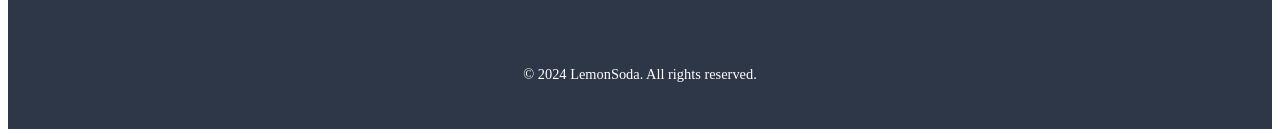
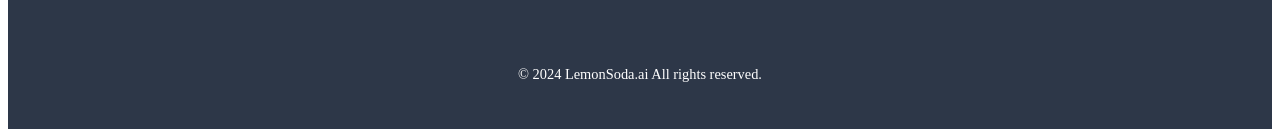
Before and after one commit to nithinag10/darwin-front-end, a SvelteKit app: page /simulation-scope in a window 1280 px wide. Shown: the part 1697-1831 px from the top of the page. Built offline with nearby package versions, Linux system fonts and the light colour scheme.

Commit message:
final commit

```diff
--- a/src/components/Footer.svelte
+++ b/src/components/Footer.svelte
@@ -24,7 +24,7 @@
         </div>
     </div>
     <div class="copyright">
-        <p>&copy; 2024 LemonSoda. All rights reserved.</p>
+        <p>&copy; 2024 LemonSoda.ai All rights reserved.</p>
     </div>
 </footer>
 
```
